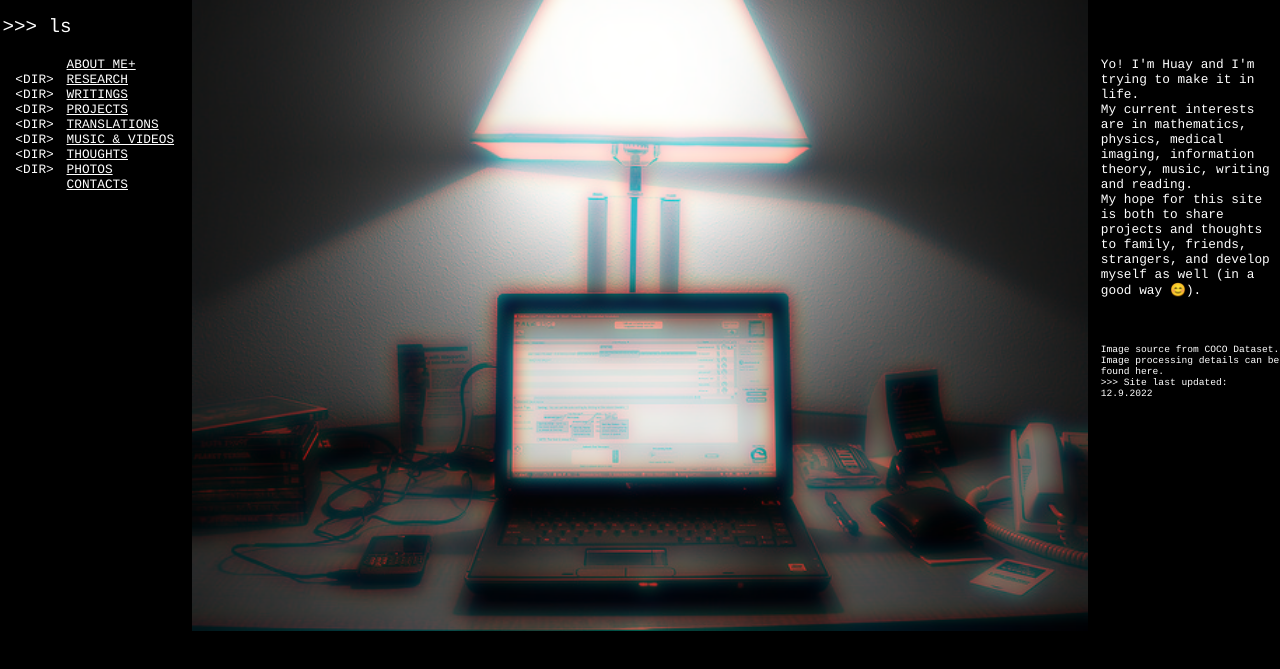
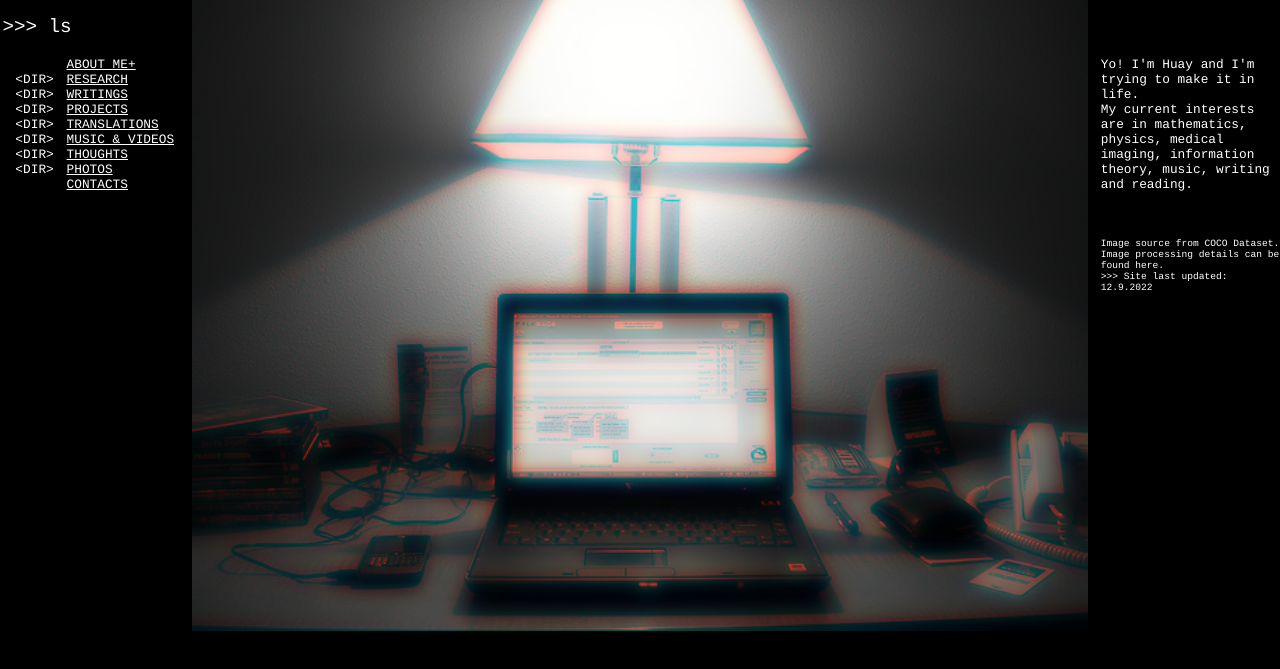
Before and after one commit to huaydin/huaydin.github.io, a website: page index.html in a window 1280 px wide. Shown: the part 41-710 px from the top of the page. Drawn offline with Linux system fonts and the light colour scheme.

Commit message:
Add files via upload

```diff
--- a/index.html
+++ b/index.html
@@ -102,8 +102,6 @@
       <p style="font-size:1.5vw; padding-left: 0px">&nbsp;</p>
       <p>Yo! I'm Huay and I'm trying to make it in life.<br>
         My current interests are in mathematics, physics, medical imaging, information theory, music, writing and reading. <br>
-        <!-- As of December 9, 2022 4:39 PM, I am still a fourth year student at Case Western Reserve University studying mathematics and physics.  -->
-         My hope for this site is both to share projects and thoughts to family, friends, strangers, and develop myself as well (in a good way &#128522;).
       </p>
       <p style="font-size: 0.75vw">
         <br><br><br>
```
